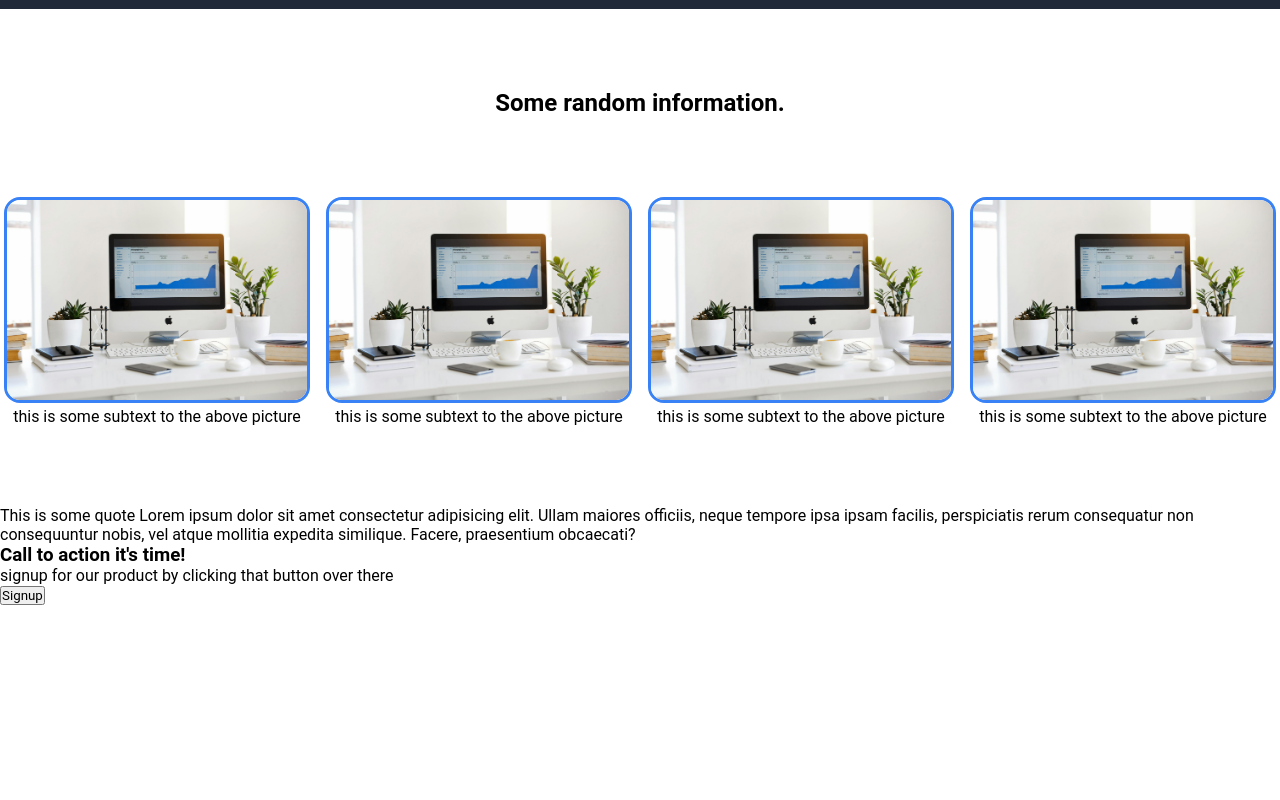
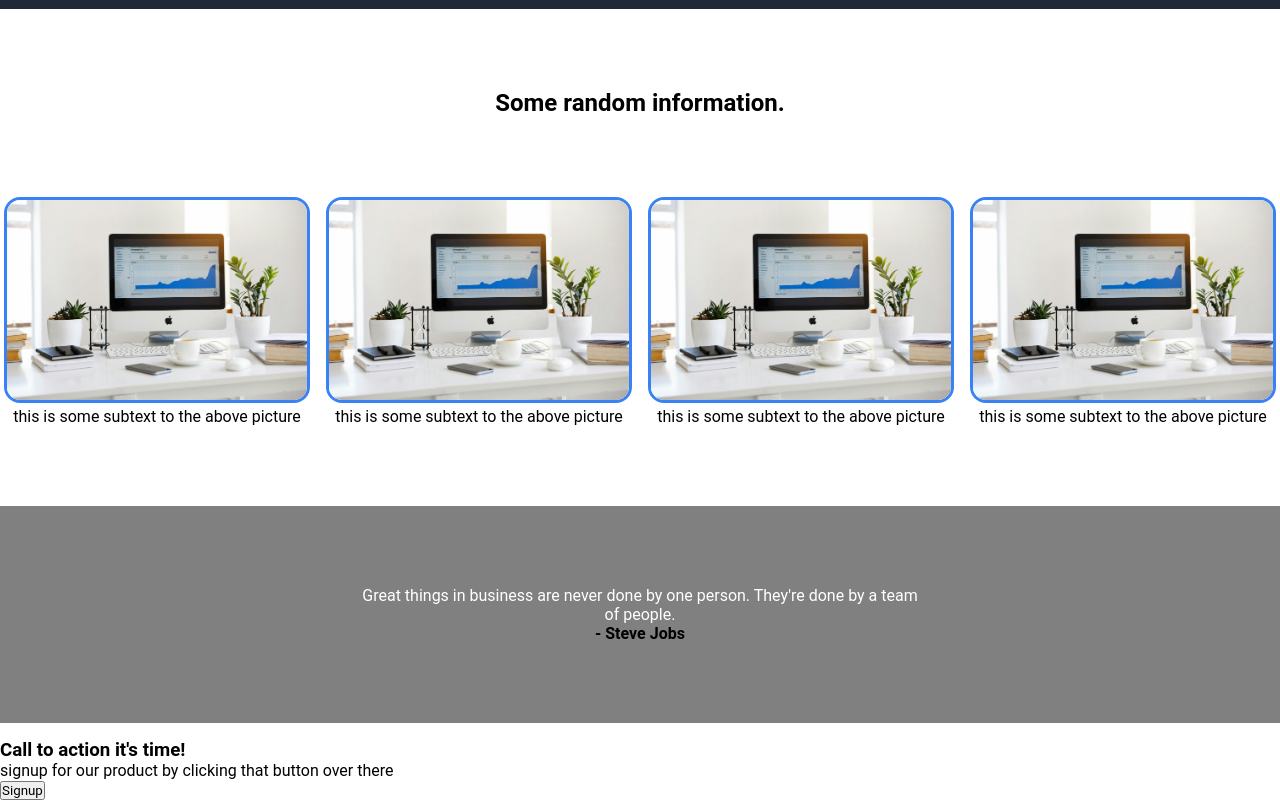
Before and after one commit to Roger-ODonnell/The-Odin-Project-Landing-Page, a plain HTML site: page index.html in a window 1280 px wide. Shown: the part 549-1349 px from the top of the page. Before the commit the page ends 1154 px from the top, so only its background shows below. Drawn offline with Linux system fonts and the light colour scheme.

Commit message:
Completed quote section, Added grey background, used steve jobs quote, changed steve jobs name to bold and black, centered text, reduced width of text

```diff
--- a/index.html
+++ b/index.html
@@ -56,8 +56,9 @@
                     </ul>
             </div>
 
-            <div>
-                <p>This is some quote Lorem ipsum dolor sit amet consectetur adipisicing elit. Ullam maiores officiis, neque tempore ipsa ipsam facilis, perspiciatis rerum consequatur non consequuntur nobis, vel atque mollitia expedita similique. Facere, praesentium obcaecati?</p>
+            <div class="quote">
+                <p>Great things in business are never done by one person. They're done by a team of people.<br>
+                    <section>- Steve Jobs</section></p>
             </div>
 
             <div class="callToAction">
--- a/style.css
+++ b/style.css
@@ -92,3 +92,20 @@ img{
     border-radius: 1rem;
     border: #3882F6 solid;
 }
+
+.quote{
+    background-color: grey;
+    padding: 5rem;
+    text-align: center;
+    margin-bottom: 1rem
+}
+.quote p{
+    color: white;
+    width: 50%;
+    margin: auto;
+}
+
+section{
+    color: black;
+    font-weight: bold;
+}
```
